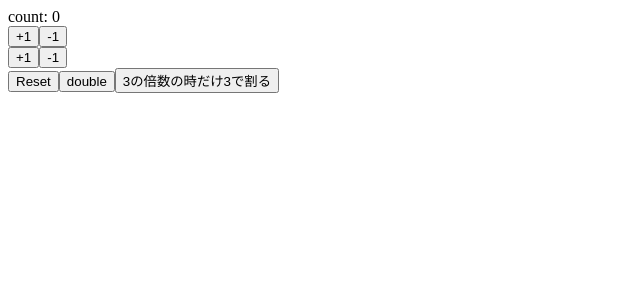
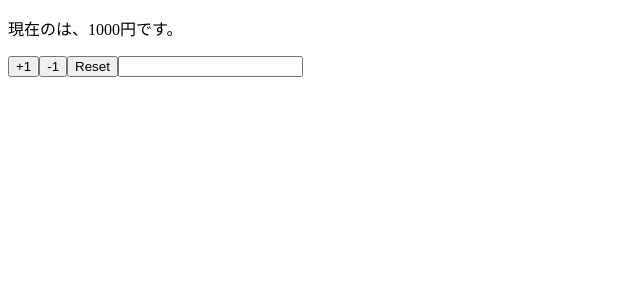
Before and after one commit to yoshiyasugimoto/react-hooks, a React (Create React App) app: page / in a window 1280 px wide. Shown: the top 300 px of the page, without its empty margins (0-640 px from the left). Built offline with nearby package versions, Linux system fonts and the light colour scheme.

Commit message:
implement componet using multiple states

```diff
--- a/src/App.js
+++ b/src/App.js
@@ -1,46 +1,30 @@
 import React, { useState } from "react";
 
-const App = () => {
-  const [count, setCount] = useState(0);
+const App = (props) => {
+  const [name, setName] = useState(props.name);
+  const [price, setPrice] = useState(props.price);
 
-  const increment = () => setCount(count + 1);
-  const decrement = () => setCount(count - 1);
-
-  const increment2 = () => setCount((previousCount) => previousCount + 1);
-  const decrement2 = () => setCount((previousCount) => previousCount - 1);
-
-  const reset = () => setCount(0);
-  const double = () => setCount(count * 2);
-  // const divide3 = () =>
-  //   setCount((previousCount) => {
-  //     if (previousCount % 3 == 0) {
-  //       return previousCount / 3;
-  //     } else {
-  //       return previousCount;
-  //     }
-  //   });
-  const divide3 = (previousCount) => {
-    return previousCount % 3 === 0 ? previousCount / 3 : previousCount;
+  const reset = () => {
+    setPrice(props.price);
+    setName(props.name);
   };
 
   return (
     <>
-      <div>count: {count}</div>
-      <div>
-        <button onClick={increment}>+1</button>
-        <button onClick={decrement}>-1</button>
-      </div>
-      <div>
-        <button onClick={increment2}>+1</button>
-        <button onClick={decrement2}>-1</button>
-      </div>
-      <div>
-        <button onClick={reset}>Reset</button>
-        <button onClick={double}>double</button>
-        <button onClick={divide3}>3の倍数の時だけ3で割る</button>
-      </div>
+      <p>
+        現在の{name}は、{price}円です。
+      </p>
+      <button onClick={() => setPrice(price + 1)}>+1</button>
+      <button onClick={() => setPrice(price - 1)}>-1</button>
+      <button onClick={reset}>Reset</button>
+      <input value={name} onChange={(e) => setName(e.target.value)} />
     </>
   );
 };
 
+App.defaultProps = {
+  name: "",
+  price: 1000,
+};
+
 export default App;
```
